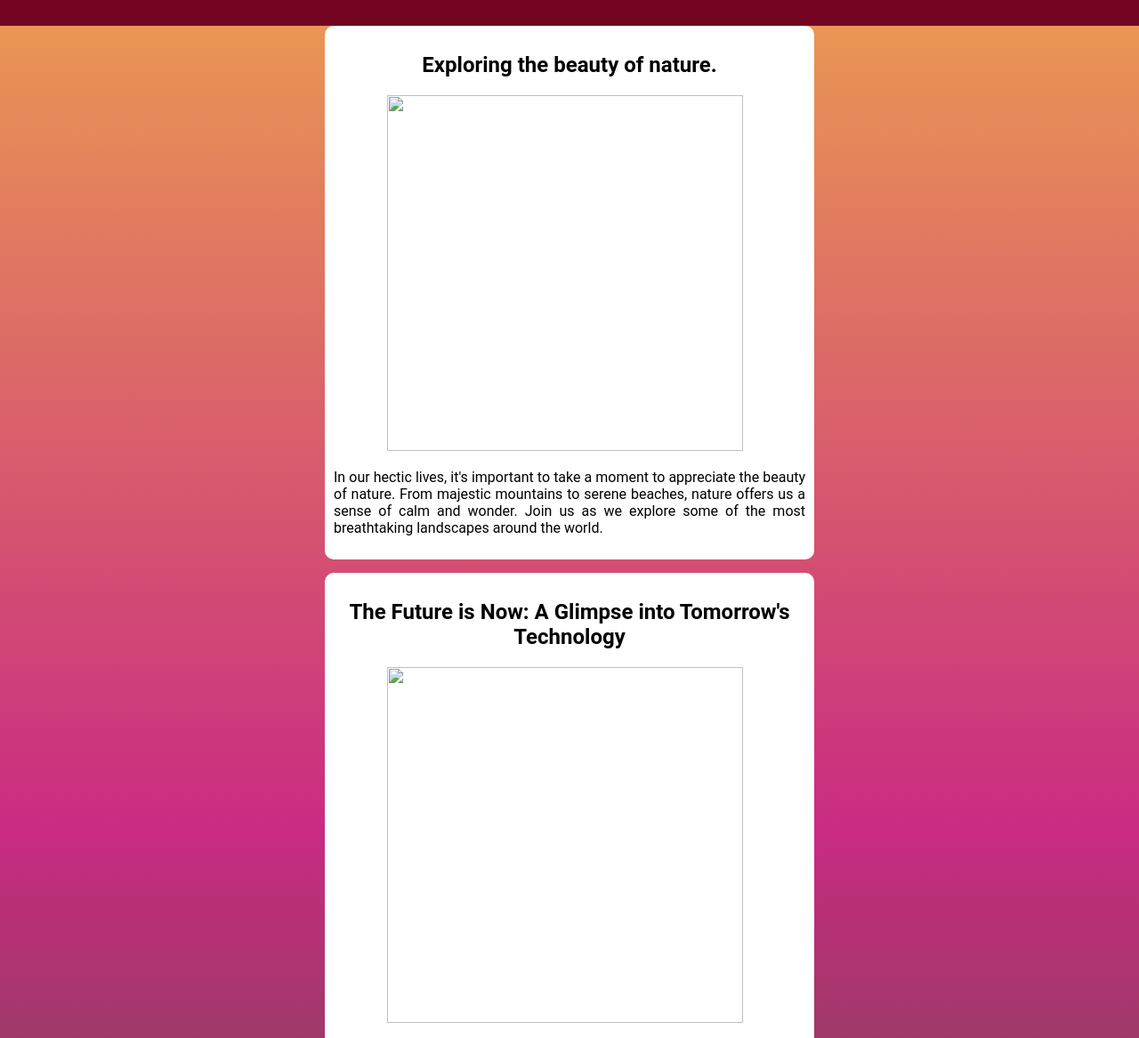
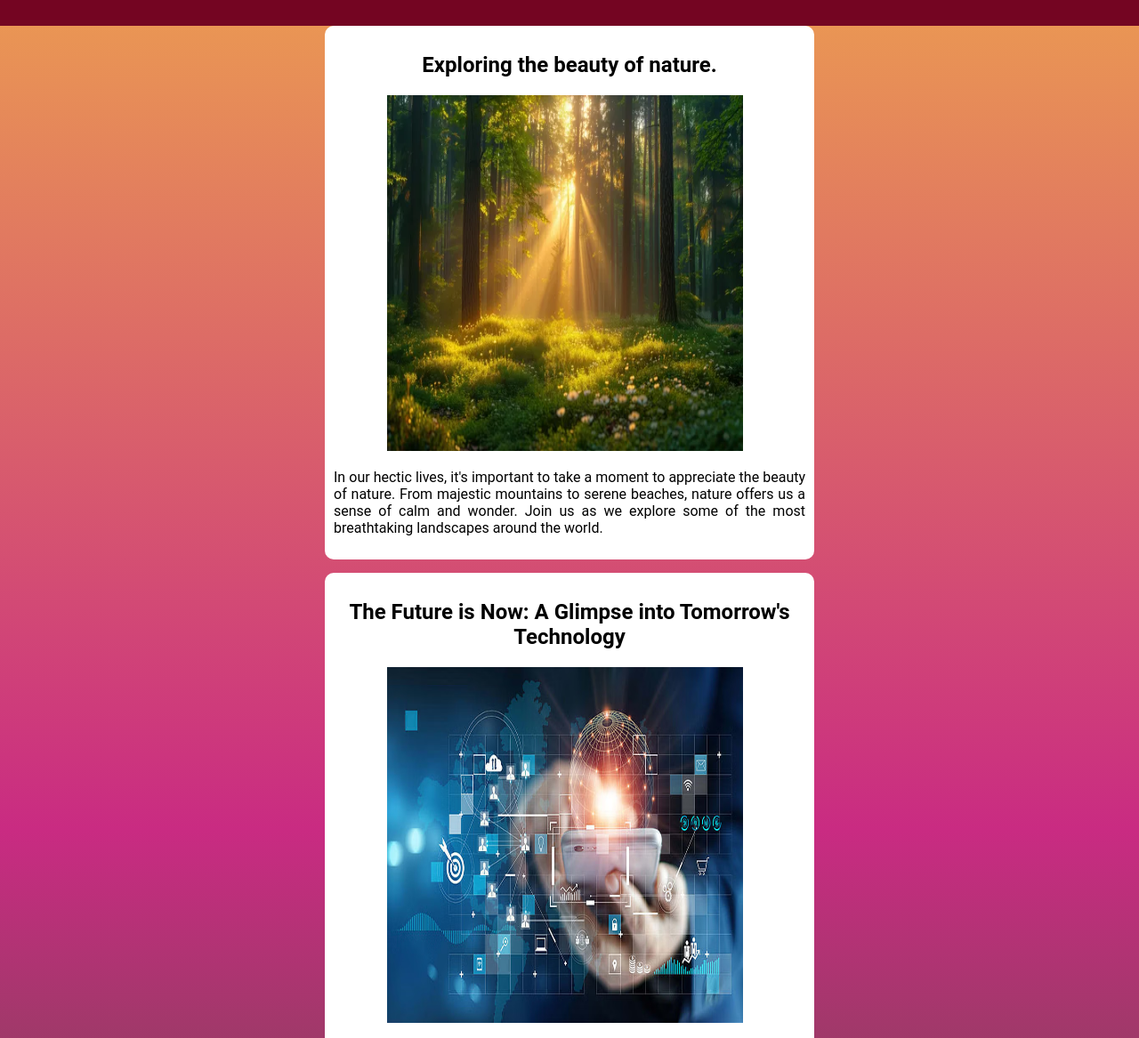
Before and after one commit to Sneha1553/BLOG1-Website, a plain HTML site: page index.html in a window 1280 px wide. Shown: the part 72-1239 px from the top of the page at 89% size. Drawn offline with Linux system fonts and the light colour scheme.

Commit message:
Update index.html

```diff
--- a/index.html
+++ b/index.html
@@ -58,23 +58,24 @@
 
     <article class="post">
         <h2>Exploring the beauty of nature.</h2>
-        <img src="images/naturte.webp" height="400px" width="400px">
+        <img src="naturte.webp" height="400px" width="400px">
         <p>In our hectic lives, it's important to take a moment to appreciate the beauty of nature. From majestic mountains to serene beaches, nature offers us a sense of calm and wonder. Join us as we explore some of the most breathtaking landscapes around the world.</p>
     </article>
 
     <article class="post">
         <h2>The Future is Now: A Glimpse into Tomorrow's Technology</h2>
-        <img src="images/tech1.avif" height="400px" width="400">
+        <img src="tech1.avif" height="400px" width="400">
         <p>Technology is advancing at a rapid pace, shaping the way we live and work. From AI to IoT, innovations are transforming industries and our daily lives. Dive into the world of tomorrow with us as we look at some of the most cutting-edge technologies that are changing the game.</p>
     </article>
 
     <article class="post">
         <h2>Beyond Borders: Exploring Cultural Diversity</h2>
-        <img src="images/culture.avif" height="400" width="400">
+        <img src="culture.avif" height="400" width="400">
         <p>Cultural diversity is what makes our world rich and vibrant. Join us as we celebrate the beauty of different cultures, traditions, and languages. Through stories and experiences, we'll explore how diversity enriches our lives and broadens our perspectives.</p>
     </article>
 </main>
 <footer>&#128293;Dssigned by Sneha&#128293;</footer>
 
 </body>
+
 </html>
```
